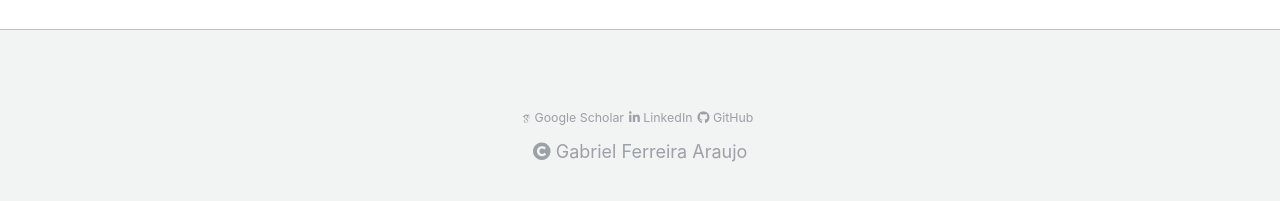
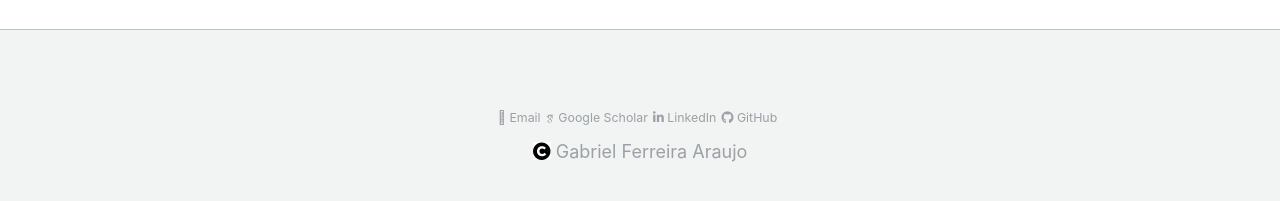
Before and after one commit to gabrujo/gabrujo.github.io, a Jekyll site: the page built from _pages/about.md, in a window 1280 px wide. Shown: the part 663-864 px from the top of the page. Built offline with Jekyll 4.4.1, drawn with Linux system fonts in a browser that asks for light colours; some web fonts are replaced.

Commit message:
footer changes

```diff
--- a/_includes/footer.html
+++ b/_includes/footer.html
@@ -1,6 +1,11 @@
 <footer class="footer">
   <div class="container">
     <ul class="social-icons">
+      <li>
+        <a target="_blank" href="mailto:gabrielaraujofe@gmail.com" class="text-secondary">
+          <i class="far fa-envelope"></i> Email
+        </a>
+      </li>
       <li>
         <a target="_blank" href="https://scholar.google.com/citations?user=pRzzxRkAAAAJ&hl=en" class="text-secondary">
           <span class="ai ai-google-scholar"></span> Google Scholar
@@ -19,7 +24,7 @@
     </ul>
     <div class="copyright">
       <span>
-        <i class="fas fa-copyright"></i>
+        <i class="fas fa-copyright text-black bg-white"></i>
         <span class="mx-1">Gabriel Ferreira Araujo</span>
       </span>
     </div>
--- a/_sass/_footer.scss
+++ b/_sass/_footer.scss
@@ -74,7 +74,7 @@
 .page__footer-copyright {
   font-family: $global-font-family;
   font-size: $type-size-6; /* Adjust the font size as needed */
-  margin-top: 0.1em; /* Adjust the top margin as needed */
+  margin-top: 2.0em; /* Adjust the top margin as needed */
 }
 
 .page__footer-follow {
@@ -106,9 +106,17 @@
 
 .page__footer .full-name {
   font-size: $type-size-5; /* Adjust the font size as needed */
-  margin-bottom: 0.1em; /* Adjust the bottom margin as needed */
+  margin-bottom: 2.0em; /* Adjust the bottom margin as needed */
 }
 
 .page__footer .social-icons .ai {
   font-size: $type-size-6; /* Adjust the font size for Google Scholar icon */
 }
+
+.text-black {
+  color: #000 !important; /* You can adjust the color code as needed */
+}
+
+.bg-white {
+  background-color: #fff !important; /* You can adjust the color code as needed */
+}
```
